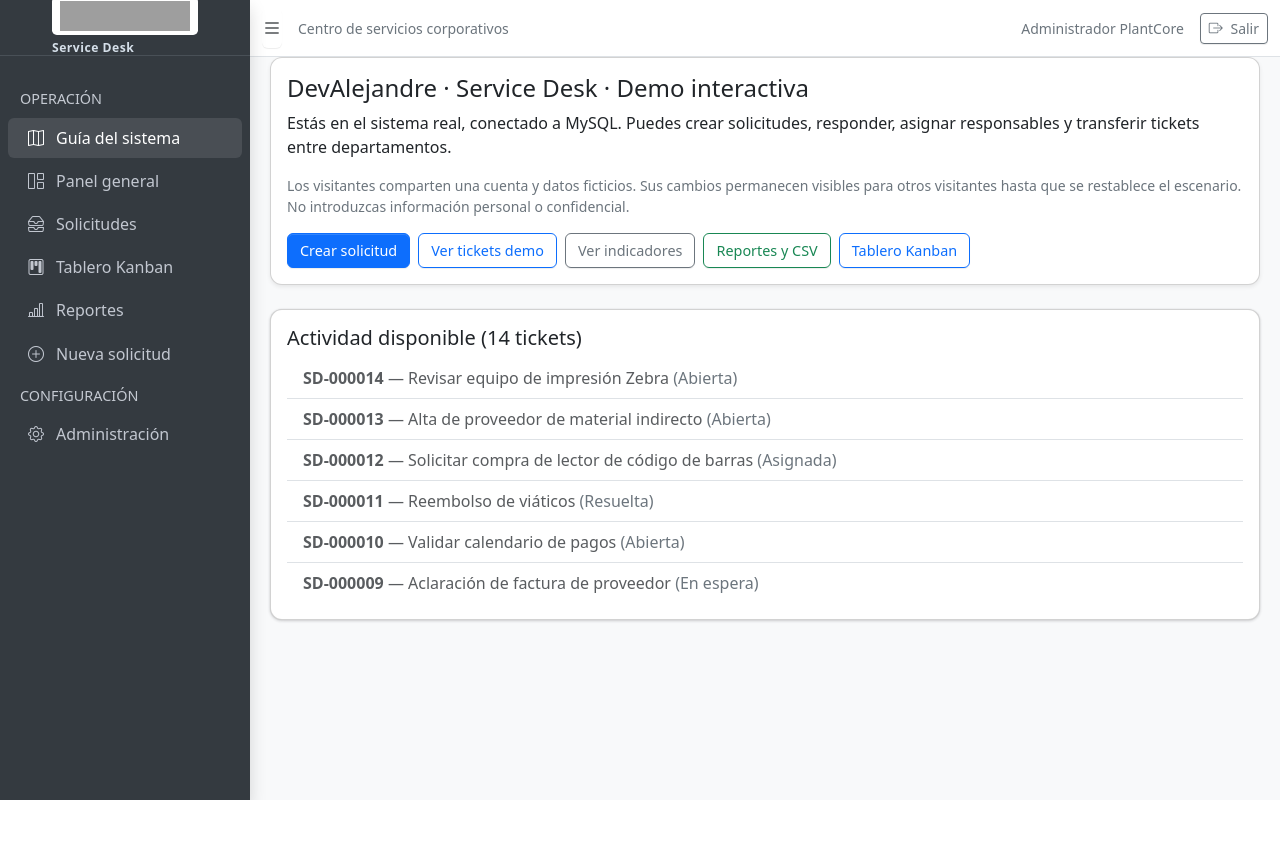
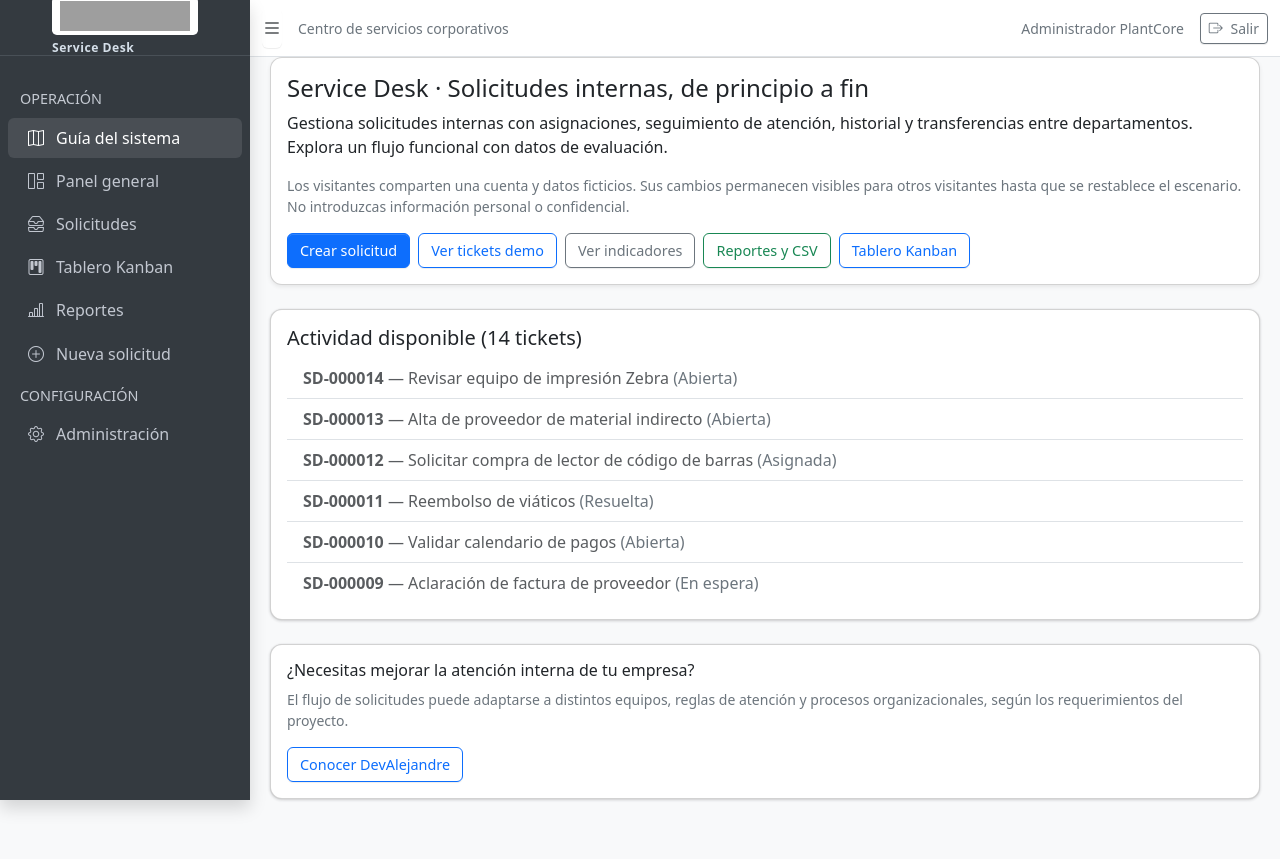
Before and after one commit to diegoarmando025/plantcore-service-desk, a Laravel app: page /guia in a window 1280 px wide. Before the commit the page ends 800 px from the top, so only its background shows below. Run offline with Laravel 12, Linux system fonts and the light colour scheme; a user stored in the database is signed in; data comes from the database, SQL or seed files in the repository; grey boxes are pictures that could not be loaded.

Commit message:
feat(portfolio): present Service Desk capabilities and potential project applications

```diff
--- a/resources/views/portfolio/guide.blade.php
+++ b/resources/views/portfolio/guide.blade.php
@@ -4,8 +4,8 @@
 @section('content')
 <div class="card shadow-sm mb-4">
  <div class="card-body">
-  <h2 class="h4">DevAlejandre · Service Desk · Demo interactiva</h2>
-  <p>Estás en el sistema real, conectado a MySQL. Puedes crear solicitudes, responder, asignar responsables y transferir tickets entre departamentos.</p>
+  <h2 class="h4">Service Desk · Solicitudes internas, de principio a fin</h2>
+  <p>Gestiona solicitudes internas con asignaciones, seguimiento de atención, historial y transferencias entre departamentos. Explora un flujo funcional con datos de evaluación.</p>
   <p class="text-secondary small">Los visitantes comparten una cuenta y datos ficticios. Sus cambios permanecen visibles para otros visitantes hasta que se restablece el escenario. No introduzcas información personal o confidencial.</p>
   <div class="d-flex flex-wrap gap-2">
     <a class="btn btn-primary" href="{{ route('tickets.create') }}">Crear solicitud</a>
@@ -28,4 +28,5 @@
  @endforelse
  </div>
 </div></div>
+<div class="card mt-4"><div class="card-body d-flex flex-wrap justify-content-between gap-3 align-items-center"><div><h3 class="h6 mb-2">¿Necesitas mejorar la atención interna de tu empresa?</h3><p class="text-secondary small mb-0">El flujo de solicitudes puede adaptarse a distintos equipos, reglas de atención y procesos organizacionales, según los requerimientos del proyecto.</p></div><a class="btn btn-outline-primary" href="https://devalejandre.com" rel="noopener">Conocer DevAlejandre</a></div></div>
 @endsection
```
